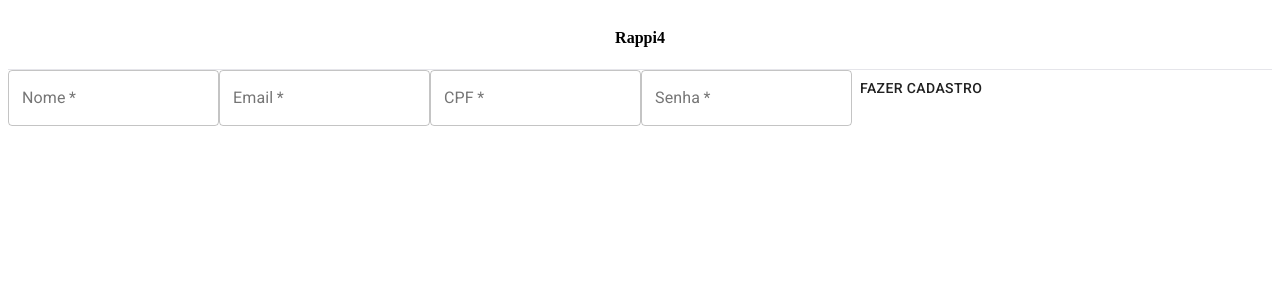
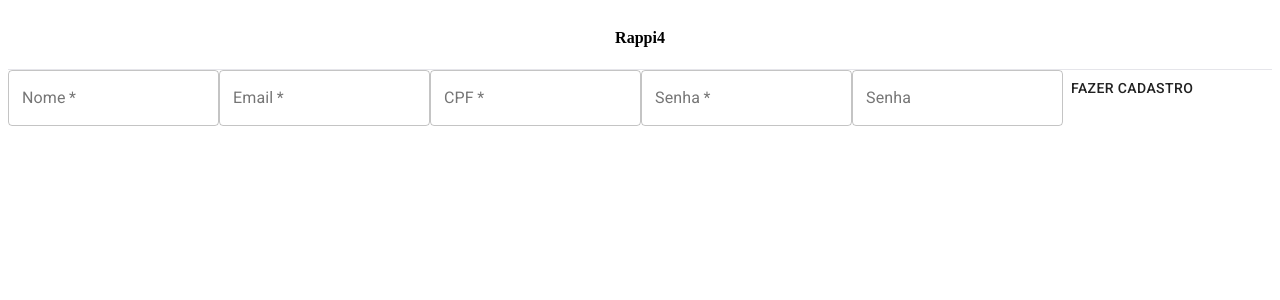
Before and after one commit to future4code/Vaughan-labe-food5, a React (Create React App) app: page /cadastro in a window 1280 px wide. Shown: the top 300 px of the page. Built offline with nearby package versions, Linux system fonts and the light colour scheme; no server answers.

Commit message:
Alterações na Pagina SignupPage

```diff
--- a/src/pages/signuppage/SignupPage.js
+++ b/src/pages/signuppage/SignupPage.js
@@ -1,6 +1,6 @@
 import React, { useState } from "react";
 // import { Box } from '@material-ui/core'
-import { TextField } from "@material-ui/core";
+import TextFieldStyled from "@material-ui/core/TextField";
 import { Button } from "@material-ui/core";
 import axios from "axios";
 import { BASE_URL } from "../../constants/urls";
@@ -15,9 +15,14 @@
     email: "",
     cpf: "",
     password: "",
+
   });
 
   const onSubmitSignUp = (event) => {
+    if(form.password === passwordConfirm) {
+
+
+
     event.preventDefault();
     axios
       .post(`${BASE_URL}/signup`, form)
@@ -30,11 +35,24 @@
       .catch((error) => {
         console.log("Deu errado:", error.response.data.message);
       });
+
+    } else{
+        alert("Deve ser a mesma senha anterior.")
+    }
   };
+
+
+  const [passwordConfirm, setPasswordConfirm] = useState("")
+
+  const handlePassword = (event) => {
+    setPasswordConfirm(event.target.value)
+  }
+
+
 
   return (
     <form onSubmit={onSubmitSignUp}>
-      <TextField
+      <TextFieldStyled
         name={"name"}
         id="outlined-basic"
         label="Nome"
@@ -43,7 +61,7 @@
         onChange={onChangeForm}
         required
       />
-      <TextField
+      <TextFieldStyled
         name={"email"}
         id="outlined-basic"
         label="Email"
@@ -52,7 +70,7 @@
         onChange={onChangeForm}
         required
       />
-      <TextField
+      <TextFieldStyled
         name={"cpf"}
         id="outlined-basic"
         label="CPF"
@@ -61,15 +79,29 @@
         onChange={onChangeForm}
         required
       />
-      <TextField
+      <TextFieldStyled
         name={"password"}
         id="outlined-basic"
         label="Senha"
         variant="outlined"
+        type="password"
         value={form.password}
         onChange={onChangeForm}
         required
       />
+
+        <TextFieldStyled
+        id="outlined-basic"
+        label="Senha"
+        variant="outlined"
+        type="password"
+        placeholder="senha"
+        value={passwordConfirm}
+
+        onChange={handlePassword}
+
+        />
+
       {/* <TextField id="outlined-basic" label="Confirmar Senha" variant="outlined" value={Confirmpassword} onChange={onChangePassword}/> */}
 
       <Button type="submit">Fazer Cadastro</Button>
```
